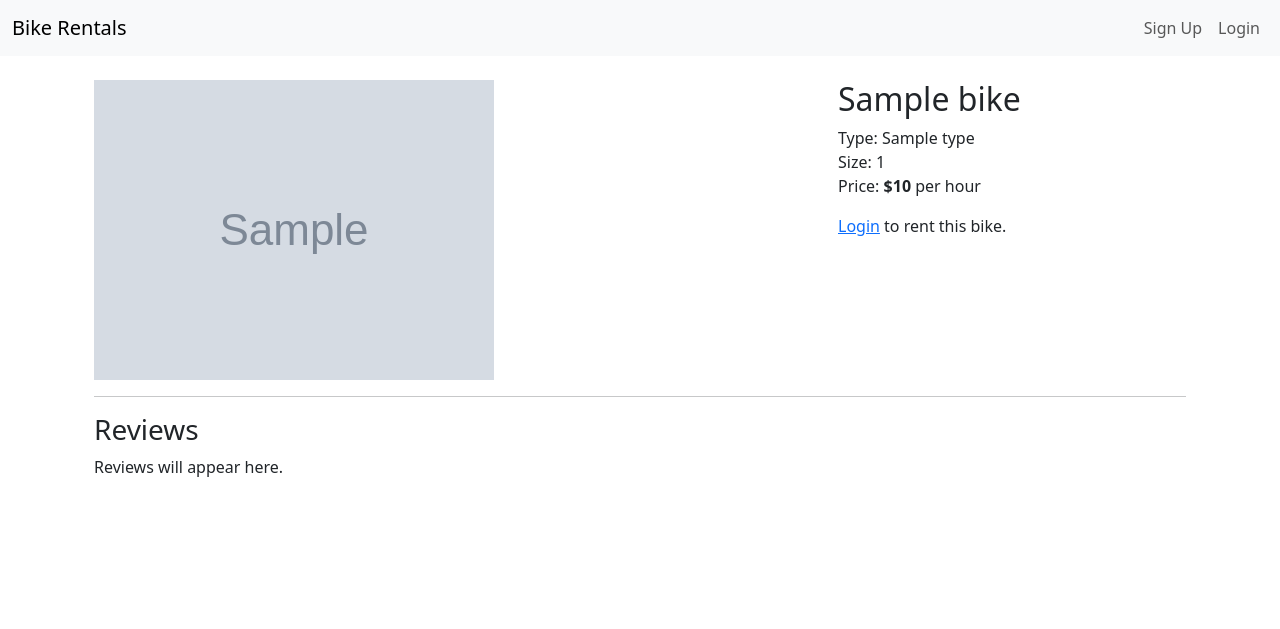
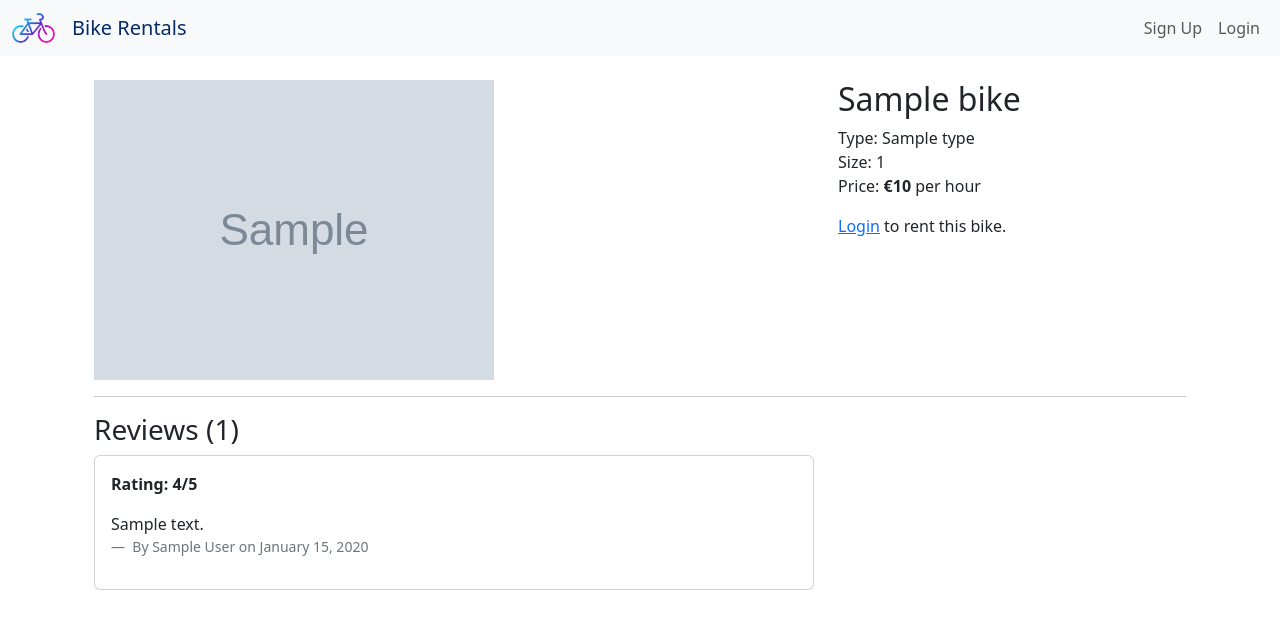
Before and after one commit to ihorsniezhko/bike-rental-project, a Django app: template templates/bike_detail.html in a window 1280 px wide. Shown: the top 629 px of the page. Run offline with Django 3.2, Linux system fonts and the light colour scheme; the template is opened without the code that fills it: most values are stand-ins (such as "Sample title", 1, 10 or a date in 2020); grey boxes marked "Sample" are stand-in pictures; some libraries are stand-ins or nearby versions.

Commit message:
Issue: Implement Reviews and Rating System

```diff
--- a/bike_rental/urls.py
+++ b/bike_rental/urls.py
@@ -28,4 +28,6 @@ urlpatterns = [
     path('profile/', include('profiles.urls')),
     # Include Rentals URLs
     path('rental/', include('rentals.urls')),
+    # Include Summernote URLs
+    path('summernote/', include('django_summernote.urls')),
 ]
--- a/templates/base.html
+++ b/templates/base.html
@@ -10,7 +10,10 @@
 <body>
     <nav class="navbar navbar-expand-lg navbar-light bg-light">
         <div class="container-fluid">
-            <a class="navbar-brand" href="{% url 'home' %}">Bike Rentals</a>
+            <a class="navbar-brand d-flex align-items-center" href="{% url 'home' %}">
+                <img src="{% static 'images/logo.png' %}" alt="Bike Rentals Logo" class="me-3">
+                <span class="text-primary-emphasis">Bike Rentals</span>
+            </a>
             <div class="collapse navbar-collapse">
                 <ul class="navbar-nav ms-auto">
                     {% if user.is_authenticated %}
--- a/templates/bike_detail.html
+++ b/templates/bike_detail.html
@@ -12,7 +12,7 @@
             <p>
                 Type: {{ bike.type }} <br>
                 Size: {{ bike.size }} <br>
-                Price: <strong>${{ bike.price_per_hour }}</strong> per hour
+                Price: <strong>€{{ bike.price_per_hour }}</strong> per hour
             </p>
 
             {% if user.is_authenticated %}
@@ -26,8 +26,40 @@
             {% endif %}
         </div>
     </div>
-    <hr>
-    <h3>Reviews</h3>
-    <p>Reviews will appear here.</p>
+<hr>
+<div class="row">
+    <div class="col-md-8">
+        <h3>Reviews ({{ reviews.count }})</h3>
+        {% for review in reviews %}
+        <div class="card mb-3">
+            <div class="card-body">
+                <p class="card-text"><strong>Rating: {{ review.rating }}/5</strong></p>
+                <p class="card-text">{{ review.comment | safe }}</p>
+
+                <footer class="blockquote-footer">
+                  {% if review.user.first_name and review.user.last_name %}
+                    By {{ review.user.first_name }} {{ review.user.last_name }}
+                  {% else %}
+                    By {{ review.user.username }}
+                  {% endif %}
+                  on {{ review.created_at|date:"F d, Y" }}
+                </footer>
+                </div>
+        </div>
+        {% empty %}
+            <p>No reviews yet. Be the first to leave one!</p>
+        {% endfor %}
+    </div>
+    <div class="col-md-4">
+        {% if user.is_authenticated %}
+            <h3>Leave a Review</h3>
+            <form method="post" novalidate>
+                {{ review_form.media }}
+                {% csrf_token %}
+                {{ review_form | crispy }}
+                <button type="submit" class="btn btn-primary mt-2">Submit Review</button>
+            </form>
+        {% endif %}
+    </div>
 </div>
 {% endblock %}
--- a/templates/index.html
+++ b/templates/index.html
@@ -14,7 +14,7 @@
                         <strong>Rating: {{ bike.average_rating|floatformat:1 }}/5.0</strong> <br>
                         Type: {{ bike.type }} <br>
                         Size: {{ bike.size }} <br>
-                        <strong>${{ bike.price_per_hour }}/hour</strong>
+                        <strong>€{{ bike.price_per_hour }}/hour</strong>
                     </p>
                     <a href="{% url 'bike_detail' bike.id %}" class="btn btn-primary mt-auto">View Details</a>
                 </div>
--- a/templates/profiles/profile.html
+++ b/templates/profiles/profile.html
@@ -29,7 +29,7 @@
     <div class="card mb-2">
          <div class="card-body">
             <h5 class="card-title">{{ rental.bike.name }}</h5>
-            <p class="card-text">Returned on: {{ rental.end_time }} - Total: ${{ rental.total_cost }}</p>
+            <p class="card-text">Returned on: {{ rental.end_time }} - Total: €{{ rental.total_cost }}</p>
         </div>
     </div>
     {% empty %}
```
Also changed, not shown: bikes/views.py (+36 -0 lines), reviews/forms.py (+5 -3 lines), static/images/logo.png (added).
